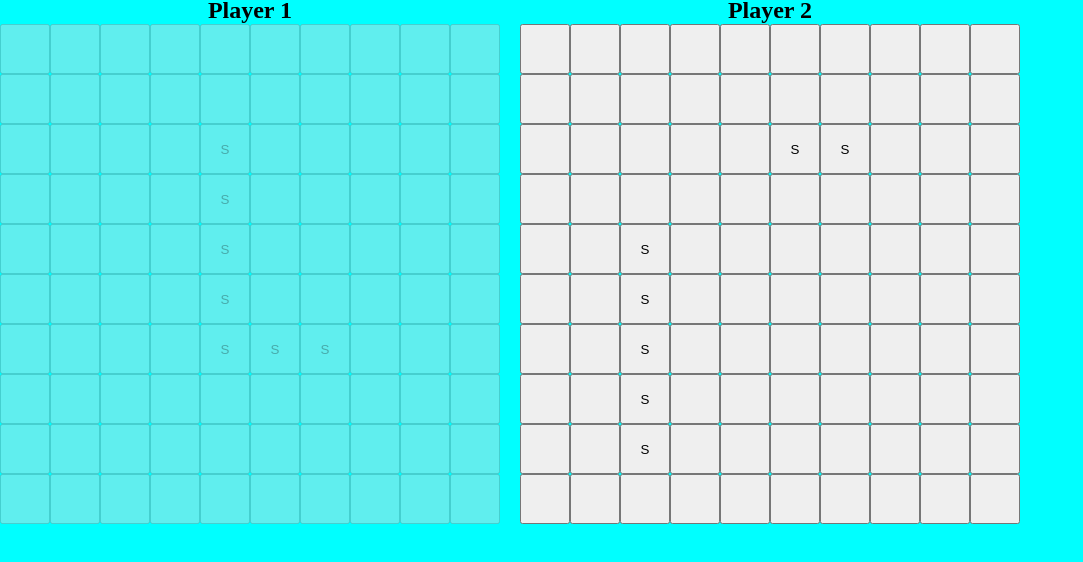
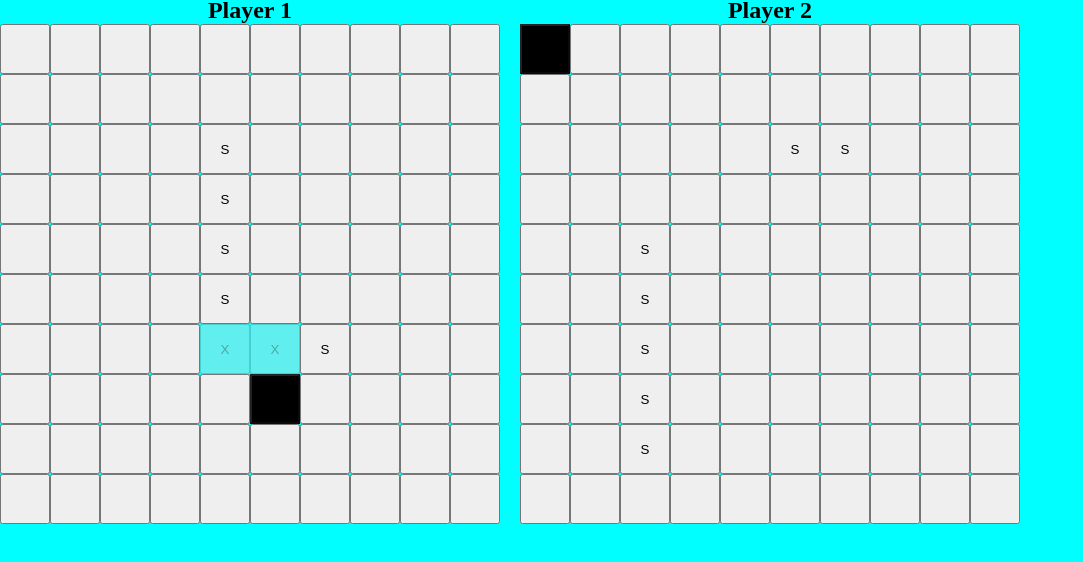
Before and after one commit to daknine10/battleship, a website built with webpack: page src/template.html in a window 1280 px wide. Both pictures are taken after a click on the button 25 px from the left and 89 px from the top of the page. Shown: the part 40-602 px from the top of the page, without its empty margins (0-1083 px from the left). Built offline with nearby package versions, Linux system fonts and the light colour scheme.

Commit message:
Repurposed how EventListener works. Added async computerMove to render attacks correctly. Added global querySelectors

```diff
--- a/src/modules/gameController.js
+++ b/src/modules/gameController.js
@@ -17,20 +17,11 @@ export default class GameController {
         this.activePlayer = this.activePlayer === this.player1 ? this.player2: this.player1;
     }
 
-    playRound(row, column) {
+    playerTurn(row, column) {
         if (this.activePlayer.gameboard.receiveAttack(row, column)) {
-            if (this.checkWinner()) {
-                console.log(`${this.activePlayer.name} wins!`);
-                return true;
-            }
-            return false
+            return true
         };
-        this.switchTurn();
-        if (this.activePlayer.name === 'Computer') this.computerTurn()
-        if (this.checkWinner()) {
-            console.log(`${this.activePlayer.name} wins!`);
-            return true;
-        }
+        return false;
     }
 
     checkWinner() {
@@ -41,6 +32,7 @@ export default class GameController {
     computerTurn() {
         let row = Math.floor(Math.random() * 10);
         let column = Math.floor(Math.random() * 10)
+        let coordinates;
 
         if (!this.q.length) {
             while (!this._checkValid(row, column)) {
@@ -49,35 +41,27 @@ export default class GameController {
             }
         }
         else {
-            let coordinates = this.q.pop()
+            coordinates = this.q.pop()
             row = coordinates[0]
             column = coordinates[1]
         }
 
-        console.log(row)
-        console.log(column)
-
-        while (this.activePlayer.gameboard.receiveAttack(row, column)) {
+        if (this.activePlayer.gameboard.receiveAttack(row, column)) {
             this._refreshQueue(row, column)
+            console.log(this.q)
 
             if (!this.q.length) {
                 while (!this._checkValid(row, column)) {
                     row = Math.floor(Math.random() * 10);
                     column = Math.floor(Math.random() * 10)
-                    continue
+                    }
                 }
+                if (this.activePlayer.gameboard.receiveAttack(row, column)) {
+                    return true;
             }
-
-            let coordinates = this.q.pop()
-
-            row = coordinates[0]
-            column = coordinates[1]
-        };
-        if (this.checkWinner()) {
-            console.log(`${this.activePlayer.name} wins!`);
             return true;
         };
-        this.switchTurn();
+        return false;
     }
 
     _refreshQueue(row, column) {
--- a/src/modules/screenController.js
+++ b/src/modules/screenController.js
@@ -1,22 +1,16 @@
 import Ship from './ship.js'
+const player1Board = document.querySelector('.player1')
+const player2Board = document.querySelector('.player2')
+const turn = document.querySelector('.turn')
 
 export default class ScreenController {
-    constructor(game, player1Board, player2Board) {
+    constructor(game) {
         this.game = game;
-        this.player1Board = player1Board;
-        this.player2Board = player2Board;
     }
 
     updateScreen() {
-        if (this.game.checkWinner()) {
-            this.player1Board.parentElement.textContent = `${this.game.activePlayer.name} wins!`;
-            return;
-        }
-        if (this.game.mode === 'computer') {
-            const computerTurn = setTimeout(() => {
-                this.renderGameboard(this.player2Board, this.game.player2)}, 200)
-        }
-        this.renderGameboard(this.player1Board, this.game.player1)
+        this.renderGameboard(player1Board, this.game.player2)
+        this.renderGameboard(player2Board, this.game.player1)
     }
 
     renderGameboard(boardContainer, player) {
@@ -31,10 +25,17 @@ export default class ScreenController {
                 grid.dataset.row = i;
 
                 grid.addEventListener("click", () => {
-                    if (this.game.playRound(i, j))  {
-                        boardContainer.parentElement.parentElement.textContent = `${this.game.activePlayer.name} wins!`
+                    if (this.game.playerTurn(i, j)) {
+                        this.updateScreen()
+                        return
                     }
-                    this.updateScreen()
+                    if (this.game.checkWinner()) alert(`${this.game.activePlayer()}`)
+                    this.game.switchTurn();
+
+                    this.computerMove()
+
+                    if (this.game.checkWinner()) alert(`${this.game.activePlayer()}`)
+                    this.updateScreen(); //NEED TO MAKE THIS AN ASYNC FUNCTION
                 })
 
                 if (player.gameboard.board[i][j] !== null) {
@@ -49,7 +50,7 @@ export default class ScreenController {
                     }
                 }
 
-                if (this.game.activePlayer !== player) {
+                if (this.game.activePlayer !== this.game.player1) {
                     grid.disabled = true;
                 }
 
@@ -57,4 +58,13 @@ export default class ScreenController {
             }
         }
     }
+
+    async computerMove() {
+
+        while (this.game.computerTurn()) {
+            await setTimeout(() => {this.updateScreen()}, 500)
+            continue;
+        }
+        this.game.switchTurn()
+    }
 }
--- a/src/template.html
+++ b/src/template.html
@@ -19,5 +19,6 @@
             <div class="player2 gameboard"></div>
         </div>
     </div>
+    <h2 class="turn"></h2>
 </body>
 </html>
```
